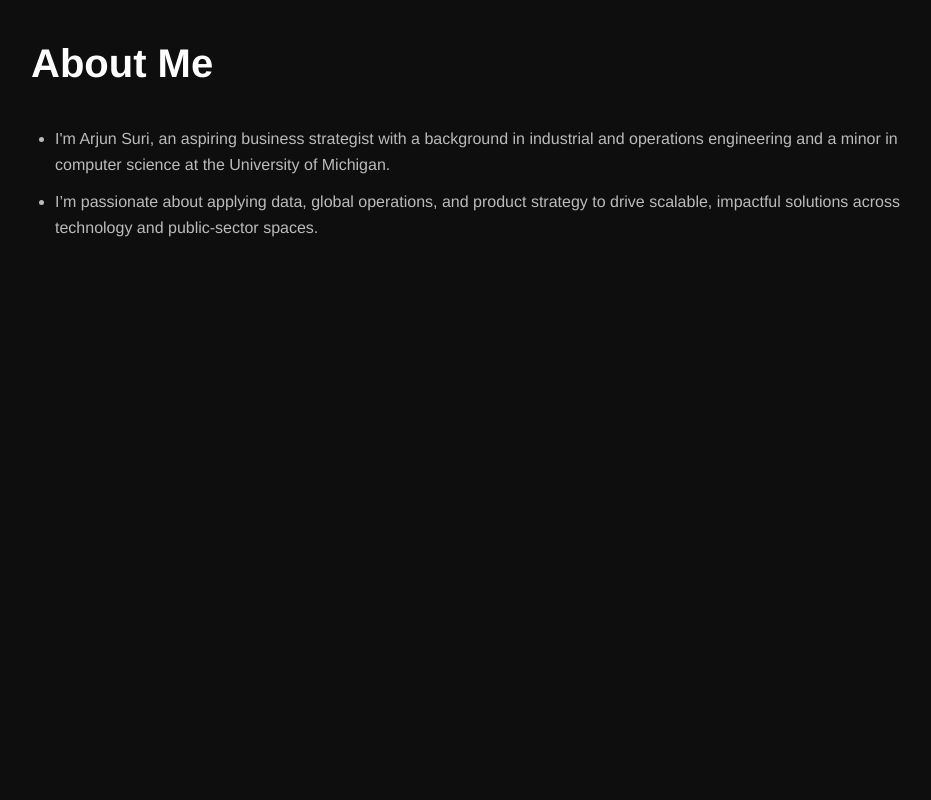
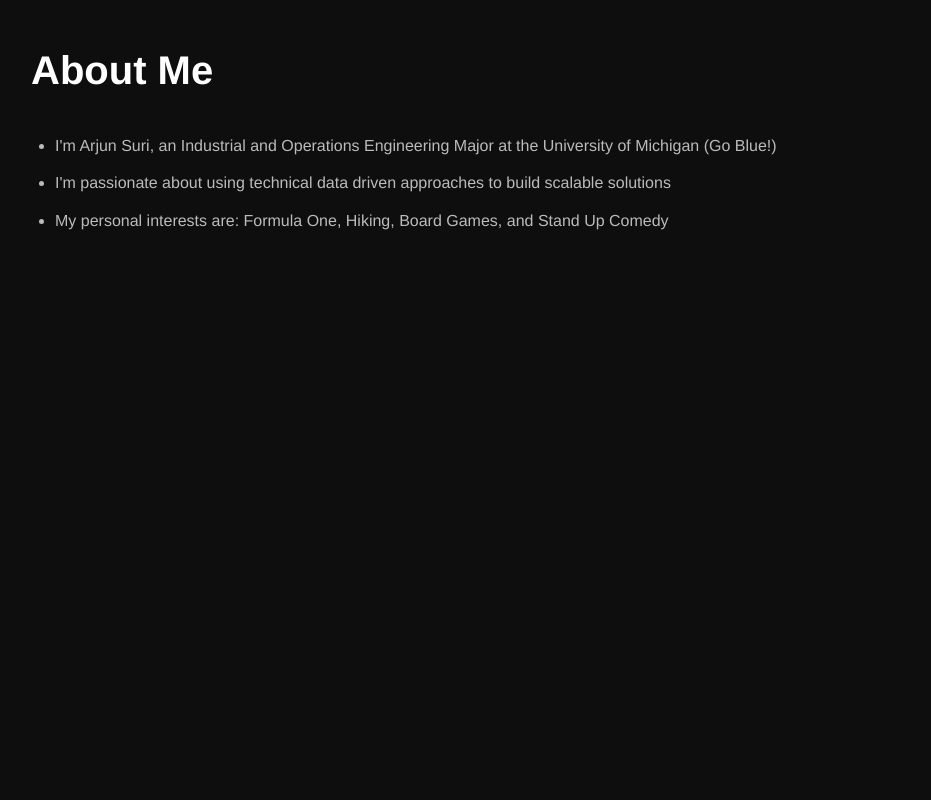
Before and after one commit to arjuns30/me, a Next.js app: page / in a window 1280 px wide. Shown: the part 1260-2060 px from the top of the page, without its empty margins (159-1090 px from the left). Built offline with nearby package versions, Linux system fonts and the light colour scheme.

Commit message:
updated hero animation, and resume content

```diff
--- a/src/components/Hero.jsx
+++ b/src/components/Hero.jsx
@@ -3,6 +3,7 @@
 import gsap from "gsap";
 import "../styles/Hero.css"; // or wherever your file is
 import React, { useState, useEffect, useRef } from "react";
+
 
 const cities = [
   { id: 1, name: "north america", x: 34, y: 28 },
@@ -13,6 +14,7 @@ const cities = [
 ];
 
 export default function Hero() {
+  const nameRef = useRef(null);
   // Track the active (highlighted) city index
   const [visibleCityIndex, setVisibleCityIndex] = useState(0);
 
@@ -97,6 +99,26 @@ export default function Hero() {
       });
     }
   };
+  //name animation
+  useEffect(() => {
+    if (nameRef.current) {
+      gsap.fromTo(
+        nameRef.current,
+        {
+          scale: 1.5,
+          opacity: 0,
+          y: -20,
+        },
+        {
+          scale: 1,
+          opacity: 1,
+          y: 0,
+          duration: 1.2,
+          ease: "power3.out",
+        }
+      );
+    }
+  }, []);
 
   useEffect(() => {
     runArcCycle();
@@ -128,10 +150,10 @@ export default function Hero() {
         </g>
       </svg>
 
-<h1>Arjun Suri</h1>
+<h1 ref={nameRef}>Arjun Suri</h1>
 <p>
-  Supply Chains, Operations &amp; Industrial Engineering — building solutions at the
-  intersection of innovation and impact.
+  Supply Chains, Operations &amp; Industrial Engineering —
+  building solutions at the intersection of innovation and impact.
 </p>
     </section>
   );
--- a/src/data/content.js
+++ b/src/data/content.js
@@ -1,8 +1,9 @@
 // data/content.js
 const content = {
   "About Me": [
-    "I'm Arjun Suri, an aspiring business strategist with a background in industrial and operations engineering and a minor in computer science at the University of Michigan.",
-    "I’m passionate about applying data, global operations, and product strategy to drive scalable, impactful solutions across technology and public-sector spaces."
+    "I'm Arjun Suri, an Industrial and Operations Engineering Major at the University of Michigan (Go Blue!)",
+    "I'm passionate about using technical data driven approaches to build scalable solutions",
+    "My personal interests are: Formula One, Hiking, Board Games, and Stand Up Comedy"
   ],
   "Awards": [
     "Dean's List, University of Michigan",
@@ -16,7 +17,7 @@ const content = {
     "Incoming Supply Chain Management Intern, Stellantis - May 2025",
     "Strategic Consultant, DroneDeploy (Contract) — Jan 2025–Present",
     "Artificial Intelligence Research Assistant, University of Michigan — Feb 2024–Oct 2024",
-    "Sales Data Analytics Intern, Qualcomm — May 2024–Aug 2024",
+    "Sales Data Analytics Ambassador, Qualcomm (Contract) — May 2024–Aug 2024",
     "Debate Coach and Regional Chapter Head, Cogito Debate - Aug 2023-Jan 2024",
     "Project Management Intern, San Diego County — Aug 2023–Jan 2024",
     "Student Outreach Intern, Scott Peters Congressional Office - April 2022-November 2022",
```
